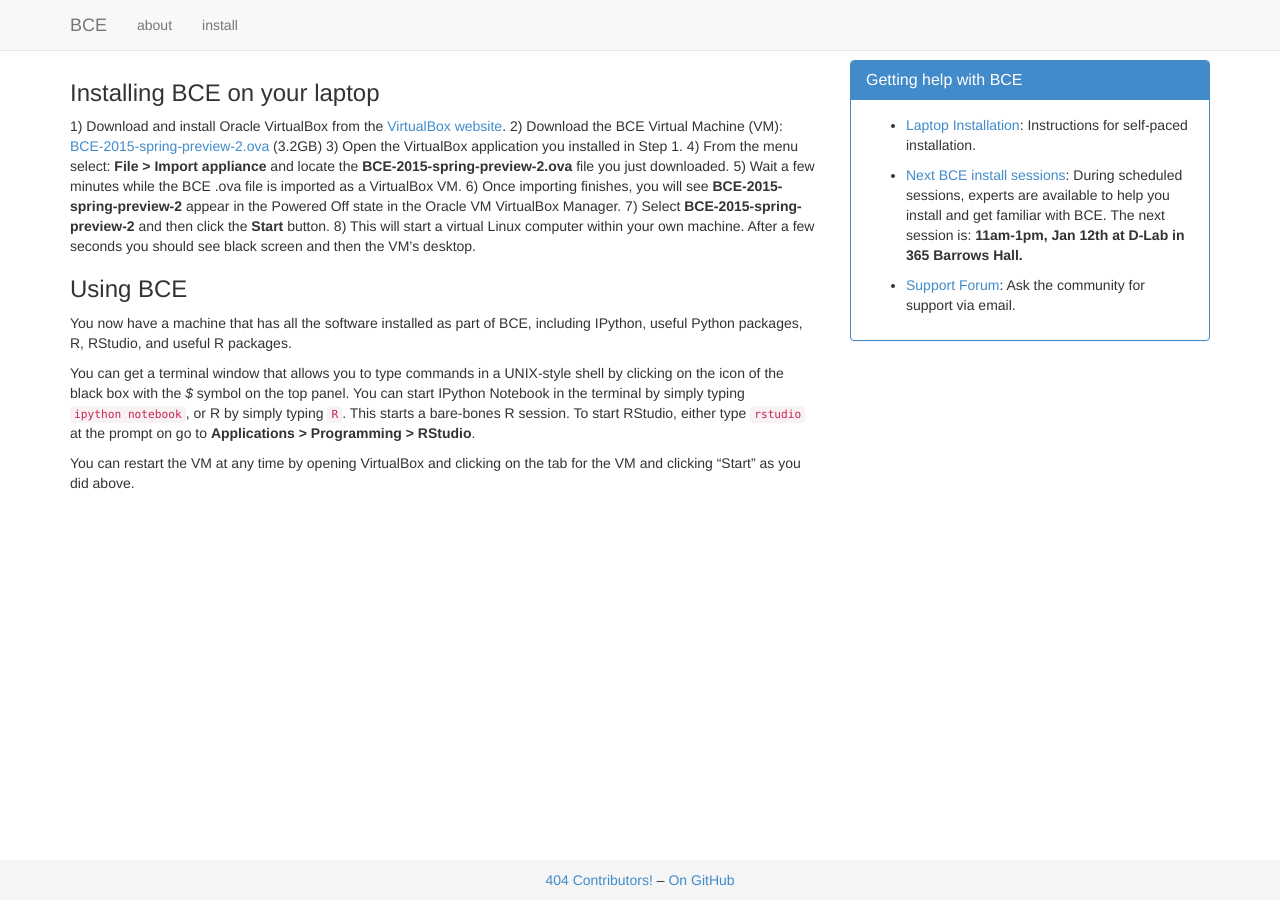
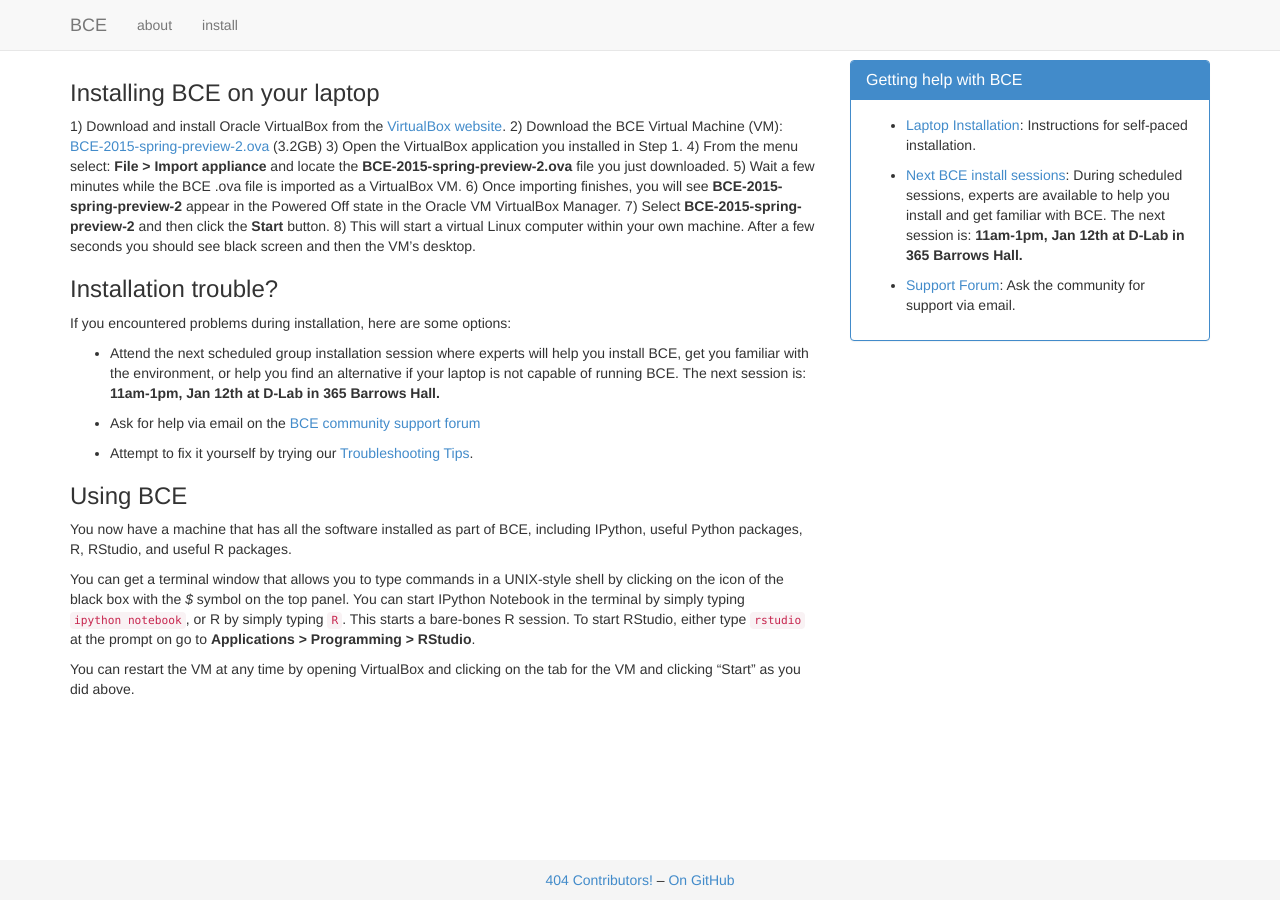
Before and after one commit to ucberkeley/bce-documentation, a Jekyll site: the page built from laptop-installation.md, in a window 1280 px wide. Built offline with Jekyll 4.4.1, drawn with Linux system fonts in a browser that asks for light colours; nearby versions of some CDN libraries; library files that are not in the unit come from our copies; Markdown is read by kramdown in place of the engine named in the settings.

Commit message:
options for troubleshooting

```diff
--- a/laptop-installation.md
+++ b/laptop-installation.md
@@ -16,6 +16,19 @@ title: Laptop Installation
     After a few seconds you should see black screen and then the VM's
     desktop.
 
+### Installation trouble?
+
+If you encountered problems during installation, here are some options:
+
+- Attend the next scheduled group installation session where experts
+  will help you install BCE, get you familiar with the environment, or
+  help you find an alternative if your laptop is not capable of
+  running BCE. The next session is: **11am-1pm, Jan 12th at D-Lab in 365 Barrows Hall.**
+
+- Ask for help via email on the [BCE community support forum](https://groups.google.com/forum/#!forum/ucb-bce)
+
+- Attempt to fix it yourself by trying our [Troubleshooting Tips](troubleshooting-tips.html).
+
 ### Using BCE
 
 You now have a machine that has all the software installed as part of
```
